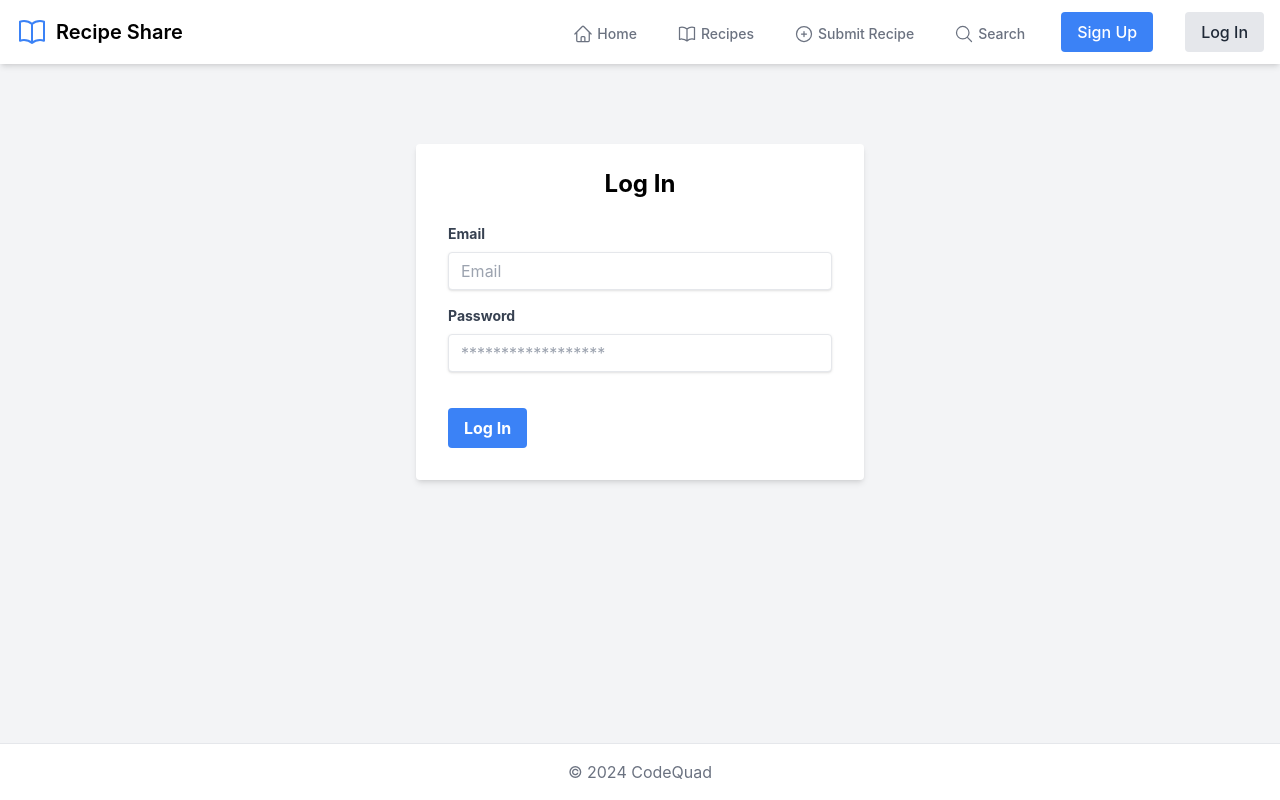
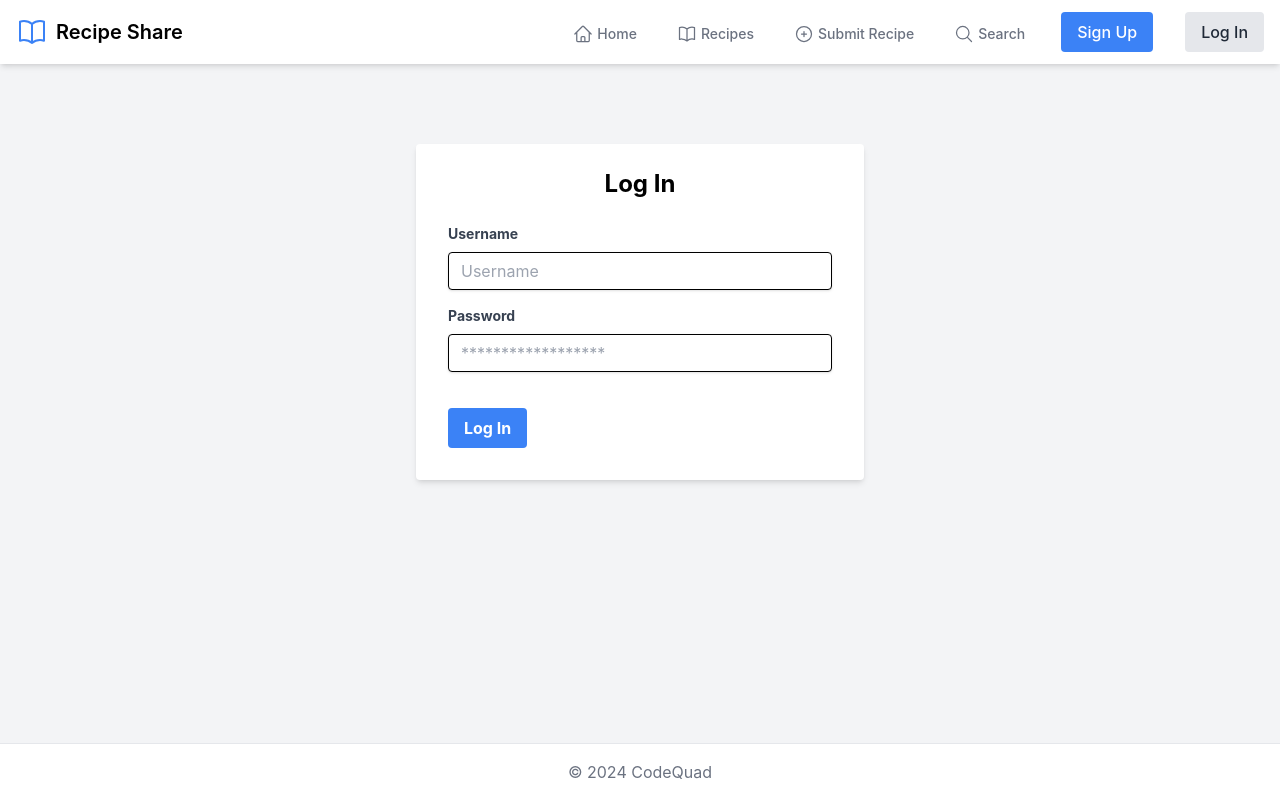
Before and after one commit to ritaban06/recipe-sharing-platform, a React (Create React App) app: page /login in a window 1280 px wide. Built offline with nearby package versions, Linux system fonts and the light colour scheme.

Commit message:
Added black borders and rearranged the order

```diff
--- a/src/components/Login.js
+++ b/src/components/Login.js
@@ -2,7 +2,7 @@ import React, { useState } from 'react';
 import { useNavigate } from 'react-router-dom';
 
 const Login = () => {
-  const [email, setEmail] = useState('');
+  const [username, setUsername] = useState('');
   const [password, setPassword] = useState('');
   const [error, setError] = useState('');
   const navigate = useNavigate();
@@ -17,7 +17,7 @@ const Login = () => {
         headers: {
           'Content-Type': 'application/json',
         },
-        body: JSON.stringify({ email, password }),
+        body: JSON.stringify({ username, password }),
       });
 
       if (!response.ok) {
@@ -30,7 +30,7 @@ const Login = () => {
       localStorage.setItem('token', data.token);
       navigate('/'); // Redirect to home page after successful login
     } catch (err) {
-      setError('Invalid email or password. Please try again.');
+      setError('Invalid username or password. Please try again.');
       console.error('Login error:', err);
     }
   };
@@ -41,16 +41,16 @@ const Login = () => {
         <h2 className="text-2xl font-bold mb-6 text-center">Log In</h2>
         {error && <p className="text-red-500 text-xs italic mb-4">{error}</p>}
         <div className="mb-4">
-          <label className="block text-gray-700 text-sm font-bold mb-2" htmlFor="email">
-            Email
+          <label className="block text-gray-700 text-sm font-bold mb-2" htmlFor="username">
+            Username
           </label>
           <input
-            className="shadow appearance-none border rounded w-full py-2 px-3 text-gray-700 leading-tight focus:outline-none focus:shadow-outline"
-            id="email"
-            type="email"
-            placeholder="Email"
-            value={email}
-            onChange={(e) => setEmail(e.target.value)}
+            className="shadow appearance-none border border-black rounded w-full py-2 px-3 text-gray-700 leading-tight focus:outline-none focus:shadow-outline"
+            id="username"
+            type="text"
+            placeholder="Username"
+            value={username}
+            onChange={(e) => setUsername(e.target.value)}
             required
           />
         </div>
@@ -59,7 +59,7 @@ const Login = () => {
             Password
           </label>
           <input
-            className="shadow appearance-none border rounded w-full py-2 px-3 text-gray-700 mb-3 leading-tight focus:outline-none focus:shadow-outline"
+            className="shadow appearance-none border border-black rounded w-full py-2 px-3 text-gray-700 mb-3 leading-tight focus:outline-none focus:shadow-outline"
             id="password"
             type="password"
             placeholder="******************"
```
